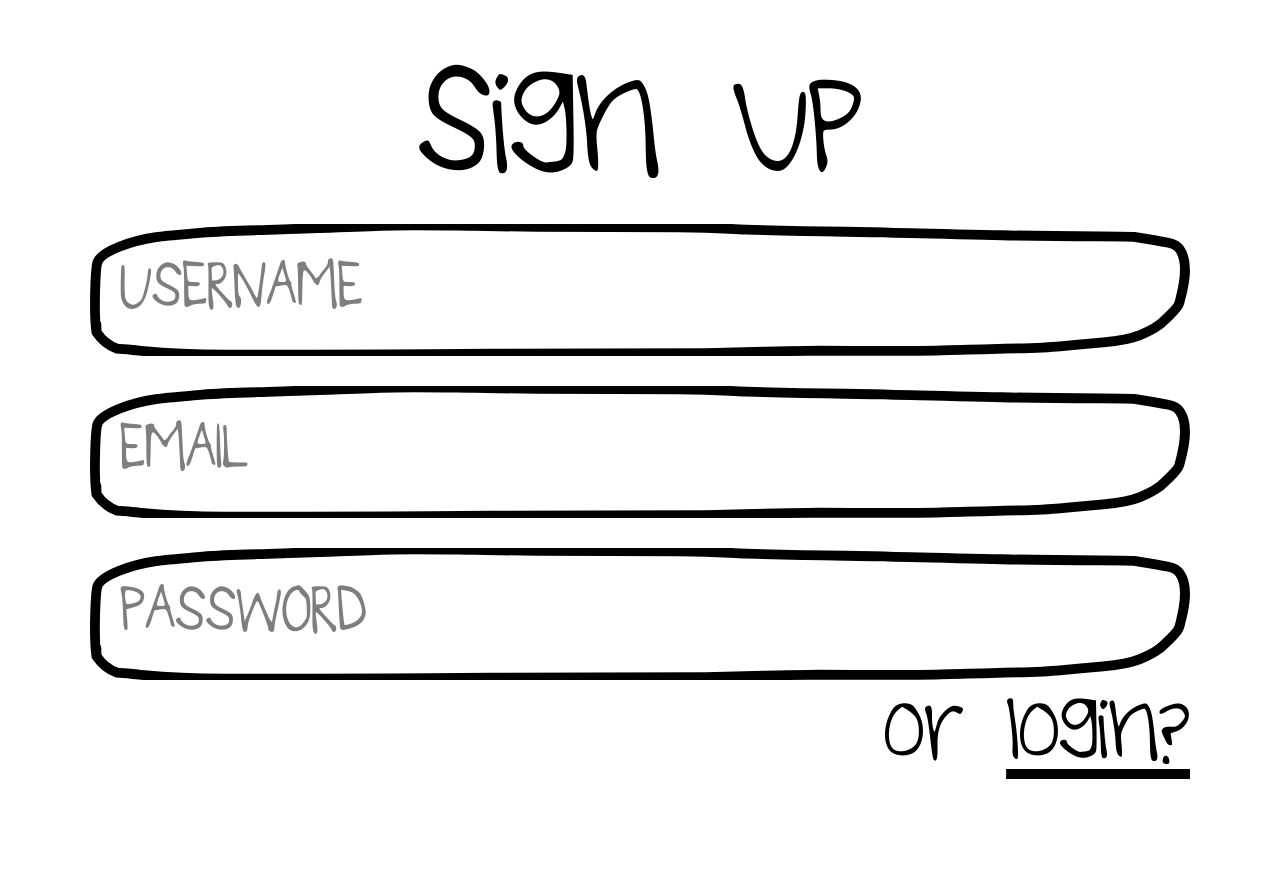
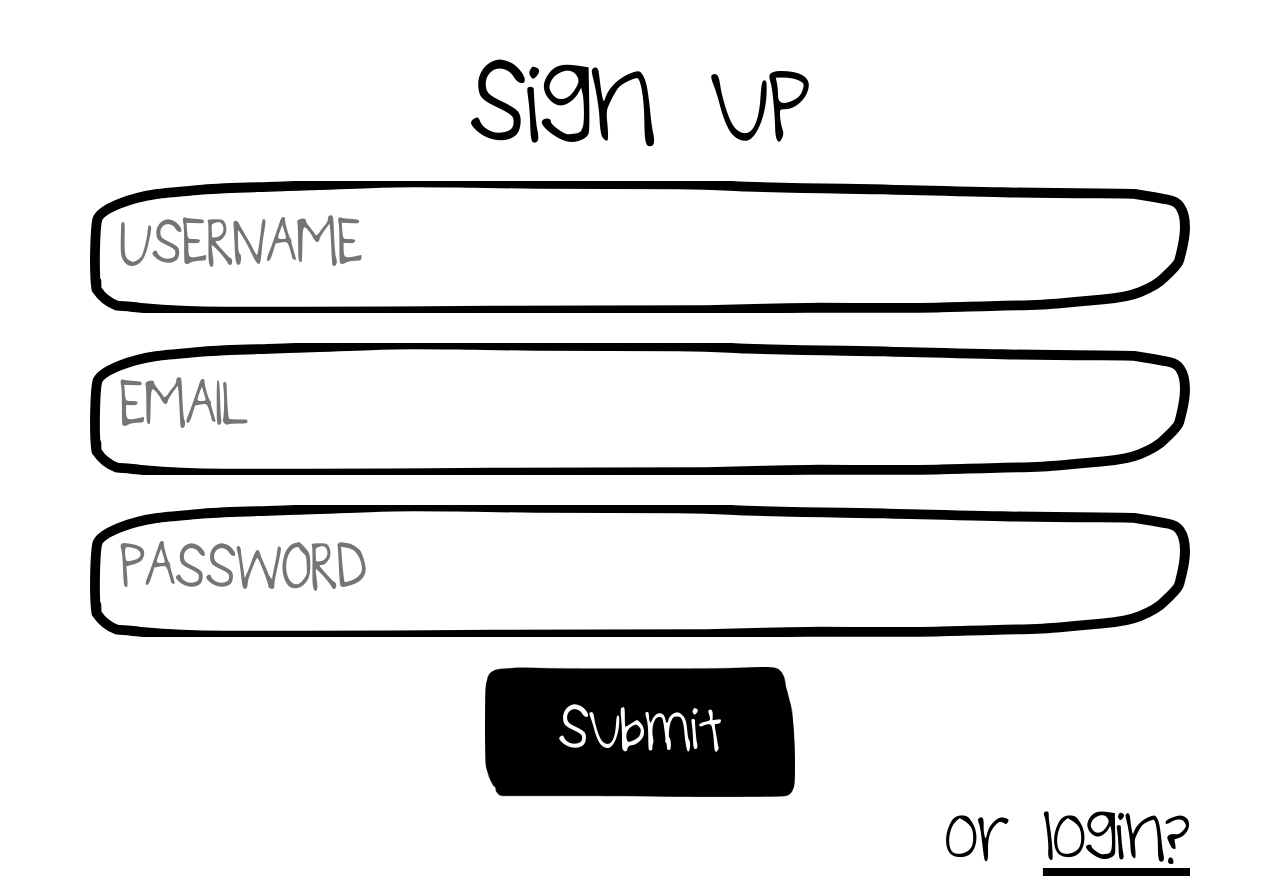
Before and after one commit to umejrr/dayrank, a React (Create React App) app: page /signup in a window 1280 px wide. Before the commit the page ends 800 px from the top, so only its background shows below. Built offline with nearby package versions, Linux system fonts and the light colour scheme.

Commit message:
CRUD operations done, moved everything server-side

```diff
--- a/package.json
+++ b/package.json
@@ -8,6 +8,7 @@
     "@testing-library/jest-dom": "^6.9.1",
     "@testing-library/react": "^16.3.0",
     "@testing-library/user-event": "^13.5.0",
+    "mongoose": "^8.21.0",
     "react": "^19.2.0",
     "react-datepicker": "^8.9.0",
     "react-dom": "^19.2.0",
--- a/src/App.scss
+++ b/src/App.scss
@@ -484,6 +484,7 @@ dialog {
             background: url("./imgs/input-bg.png");
             font-size: 18px;
             padding: 10px;
+
             &::placeholder {
               color: #000000;
               opacity: 0.5;
@@ -571,6 +572,7 @@ dialog {
       justify-content: center;
       .auth-form-wrap {
         h1 {
+          font-size: 130px;
           text-align: center;
         }
         display: flex;
@@ -596,7 +598,27 @@ dialog {
             padding: 30px;
             display: flex;
             align-items: center;
-            &::placeholder {
+            &.btn.btn-primary {
+              background-image: url("./imgs/landing-btn.png");
+              background-repeat: no-repeat;
+              background-position: center;
+              background-size: contain;
+              background-color: transparent;
+              border: none;
+              width: 310px;
+              line-height: 1;
+              padding: 10px;
+              height: 130px;
+              font-size: 70px;
+              color: white;
+              text-decoration: none;
+              display: flex;
+              align-items: center;
+              justify-content: center;
+              margin-left: auto;
+              margin-right: auto;
+            }
+            & &::placeholder {
               color: #000000;
               opacity: 0.5;
             }
@@ -610,6 +632,7 @@ dialog {
           text-align: right;
           font-size: 100px;
           margin: 0;
+          font-size: 80px;
           a {
             color: black;
           }
--- a/src/JournalModal.js
+++ b/src/JournalModal.js
@@ -1,5 +1,5 @@
 import Todo from "./Todo";
-import { useRef } from "react";
+import { useEffect, useRef } from "react";
 import { useState } from "react";
 import journalBg from "./imgs/journal-bg.png";
 import sunActive from "./imgs/sun-active.svg";
@@ -14,38 +14,78 @@ const JournalModal = ({ journalOpen }) => {
   const [silverText, setSilverText] = useState("");
   const [bronzeText, setBronzeText] = useState("");
 
+  const [isMorning, setIsMorning] = useState(true);
+
   const inputRef = useRef();
 
-  const addTodo = (tier, inputText, clearInput) => {
+  const addTodo = async (tier, inputText, clearInput) => {
     if (inputText.trim() === "") {
       return;
     }
+
+    let time = "";
+
+    isMorning ? (time = "morning") : (time = "night");
+
     const newTodo = {
       id: Date.now(),
       text: inputText,
       isComplete: false,
       tier,
+      time,
     };
-    setTodoList((prev) => [...prev, newTodo]);
+
+    await fetch("/api/todos", {
+      method: "POST",
+      headers: { "Content-Type": "application/json" },
+      body: JSON.stringify(newTodo),
+    });
+
+    let res = await fetch("/api/todos");
+    let data = await res.json();
+
+    setTodoList(data);
     clearInput("");
   };
 
-  const deleteTodo = (id) => {
-    setTodoList((prevTodos) => {
-      return prevTodos.filter((todo) => todo.id !== id);
+  const deleteTodo = async (id) => {
+    await fetch(`/api/todos/${id}`, {
+      method: "DELETE",
+      headers: { "Content-Type": "application/json" },
     });
+
+    const res = await fetch("/api/todos");
+    const data = await res.json();
+
+    setTodoList(data);
   };
 
-  const toggleTodo = (id) => {
-    setTodoList((prevTodos) => {
-      return prevTodos.map((todo) => {
-        if (todo.id === id) {
-          return { ...todo, isComplete: !todo.isComplete };
-        }
-        return todo;
-      });
+  const toggleTodo = async (id) => {
+    const todo = todoList.find((t) => t.id === id);
+    let nextComplete = !todo.isComplete;
+
+    await fetch(`/api/todos/${id}`, {
+      method: "PATCH",
+      headers: { "Content-Type": "application/json" },
+      body: JSON.stringify({ isComplete: nextComplete }),
     });
+
+    const res = await fetch("/api/todos");
+    const data = await res.json();
+
+    setTodoList(data);
   };
+
+  useEffect(() => {
+    const getRes = async () => {
+      let res = await fetch("/api/todos");
+      let data = await res.json();
+
+      setTodoList(data);
+    };
+
+    getRes();
+  }, []);
 
   return (
     <dialog open={journalOpen}>
@@ -56,12 +96,16 @@ const JournalModal = ({ journalOpen }) => {
           <div className="journal-content-wrap">
             <div class="journal-content-top">
               <a href="#">
-                <img src={sunInactive} alt="" />
+                <img
+                  onClick={() => setIsMorning(true)}
+                  src={isMorning ? sunActive : sunInactive}
+                  alt=""
+                />
               </a>
-              <h4>NIGHT</h4>
+              {isMorning ? <h4>Morning</h4> : <h4>Night</h4>}
 
-              <a href="#">
-                <img src={moonInactive} alt="" />
+              <a href="#" onClick={() => setIsMorning(false)}>
+                <img src={!isMorning ? moonActive : moonInactive} alt="" />
               </a>
               <div class="medium-line"></div>
             </div>
@@ -88,6 +132,9 @@ const JournalModal = ({ journalOpen }) => {
                 <div className="task-list">
                   {todoList
                     .filter((t) => t.tier === "gold")
+                    .filter((t) =>
+                      isMorning ? t.time === "morning" : t.time === "night"
+                    )
                     .map((item) => {
                       return (
                         <Todo
@@ -123,6 +170,9 @@ const JournalModal = ({ journalOpen }) => {
 
                 <div className="task-list">
                   {todoList
+                    .filter((t) =>
+                      isMorning ? t.time === "morning" : t.time === "night"
+                    )
                     .filter((t) => t.tier === "silver")
                     .map((item) => {
                       return (
@@ -159,6 +209,9 @@ const JournalModal = ({ journalOpen }) => {
 
                 <div className="task-list">
                   {todoList
+                    .filter((t) =>
+                      isMorning ? t.time === "morning" : t.time === "night"
+                    )
                     .filter((t) => t.tier === "bronze")
                     .map((item) => {
                       return (
--- a/src/Landing.js
+++ b/src/Landing.js
@@ -8,10 +8,10 @@ const Landing = () => {
           <h1>WELCOME TO DAYRANK</h1>
           <div class="btns-wrap-landing">
             <Link to={"/login"} class="btn btn-primary">
-              sign up
+              log in
             </Link>
             <Link to={"/signup"} class="btn btn-primary">
-              log in
+              sign up
             </Link>
           </div>
         </div>
--- a/src/Signup.js
+++ b/src/Signup.js
@@ -1,14 +1,53 @@
+import { useState } from "react";
+
 const Login = () => {
+  const [user, setUser] = useState({
+    username: "",
+    email: "",
+    password: "",
+  });
+
+  async function handleLogin(e) {
+    e.preventDefault();
+
+    const getRes = await fetch("/api/user", {
+      method: "POST",
+      headers: { "Content-Type": "application/json" },
+      body: JSON.stringify(user),
+    });
+    console.log(getRes);
+  }
+
   return (
     <div class="section-auth">
       <div class="padding-global">
         <div class="container">
           <div class="auth-form-wrap">
             <h1>Sign up</h1>
-            <form className="auth-form" action="">
-              <input type="text" placeholder="USERNAME" />
-              <input type="email" placeholder="EMAIL" />
-              <input type="password" placeholder="PASSWORD" />
+            <form className="auth-form" action="" onSubmit={handleLogin}>
+              <input
+                value={user.username}
+                onChange={(e) => setUser({ ...user, username: e.target.value })}
+                type="text"
+                placeholder="USERNAME"
+              />
+              <input
+                value={user.email}
+                onChange={(e) => setUser({ ...user, email: e.target.value })}
+                type="email"
+                placeholder="EMAIL"
+              />
+              <input
+                value={user.password}
+                onChange={(e) => setUser({ ...user, password: e.target.value })}
+                type="password"
+                placeholder="PASSWORD"
+              />
+              <input
+                type="submit"
+                className="btn btn-primary"
+                placeholder="sign up"
+              />
             </form>
             <p className="or-wrap">
               or <a href="/login">login?</a>
--- a/src/Todo.js
+++ b/src/Todo.js
@@ -6,7 +6,7 @@ const Todo = ({ text, id, isComplete, isDelete, toggleTodo }) => {
     <div onClick={() => toggleTodo(id)} className="task">
       <img src={!isComplete ? tick : untick} />
       <p className={`${isComplete ? "todo-checked" : ""}`}>{text}</p>
-      <a onClick={() => isDelete(id)} className="clear-task">
+      <button onClick={() => isDelete(id)} className="clear-task">
         <svg
           width="12"
           height="13"
@@ -27,7 +27,7 @@ const Todo = ({ text, id, isComplete, isDelete, toggleTodo }) => {
             stroke-linecap="round"
           />
         </svg>
-      </a>
+      </button>
     </div>
   );
 };
```
Also changed, not shown: 2 other files (tests, documents, lock files or other folders).
